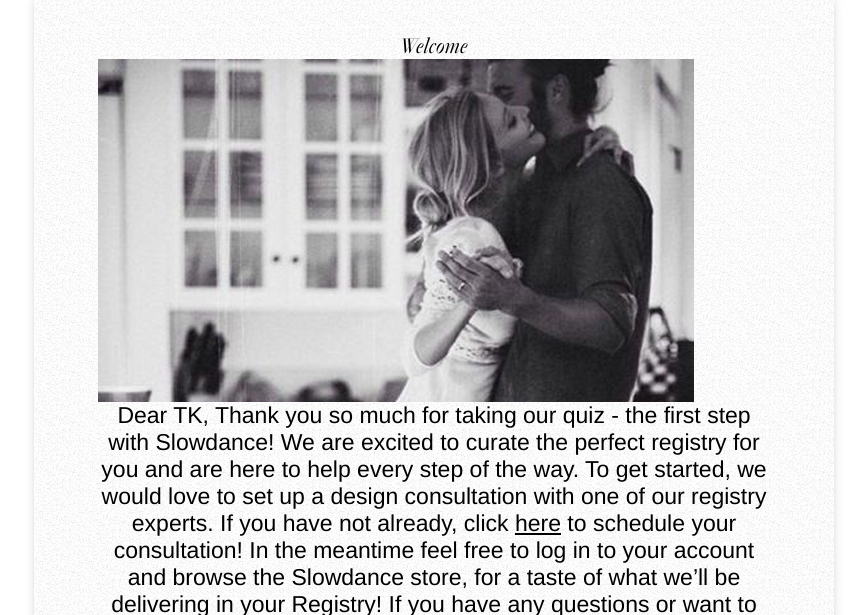
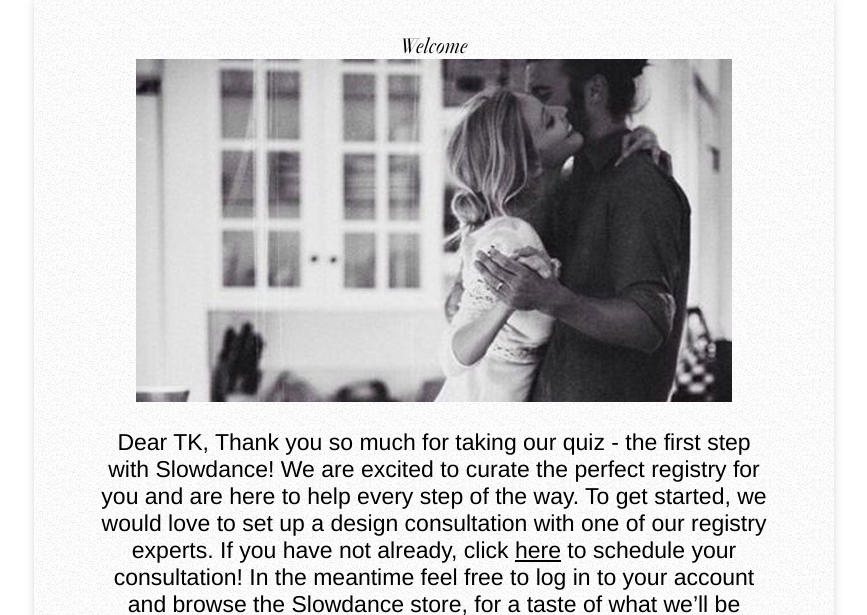
Before and after one commit to maxim-kolosovskii/email-templates, a plain HTML site: page slowdance/sdwelcome.html in a window 1280 px wide. Shown: the part 183-798 px from the top of the page, without its empty margins (206-1073 px from the left). Drawn offline with Linux system fonts and the light colour scheme; files whose address does not match are found by name.

Commit message:
Add files via upload

```diff
--- a/slowdance/sdwelcome.html
+++ b/slowdance/sdwelcome.html
@@ -21,7 +21,9 @@
 <td colspan="2" align="center" class="main">
 <span class="title">Welcome</span>
 <span class="sd-email-maincopy" align="left" style="max-width:600px;">
-<span><img src="img/sd-email-couple.jpg" align="middle" style="display:block" /></span>
+
+<center><img src="img/sd-email-couple.jpg" align="middle" style="display:block" /></center>
+    <br>
 <span>Dear TK,</span>
 <span>Thank you so much for taking our quiz - the first step with Slowdance!   We are excited to curate the perfect registry for you and are here to help every step of the way. </span>
 <span>To get started, we would love to set up a design consultation with one of our registry experts. </span>
```
